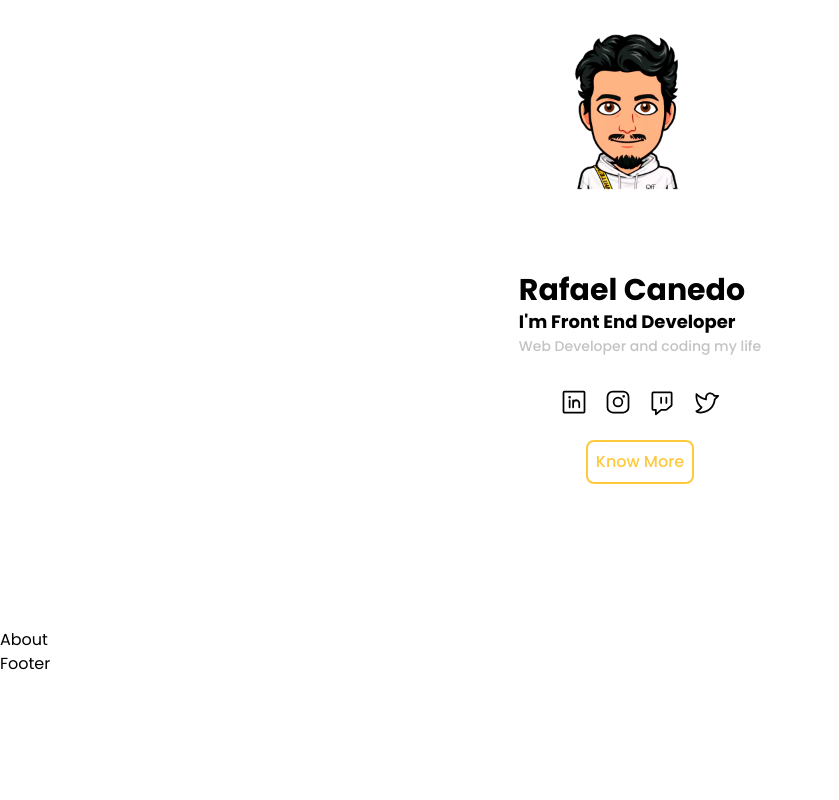
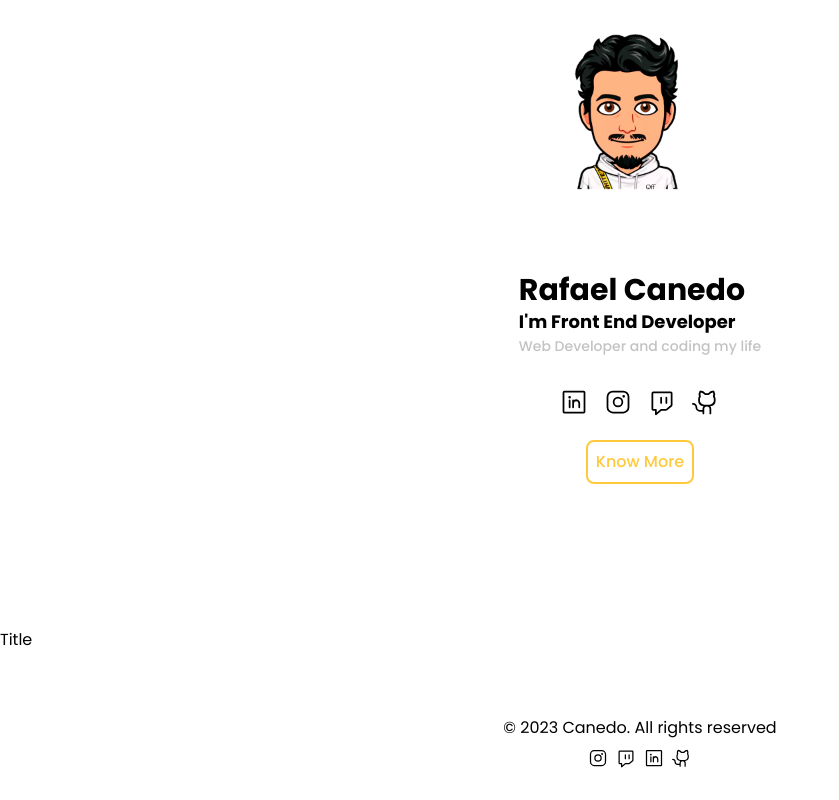
Before and after one commit to rafabcanedo/PortfolioCanedo, a React (Vite) app: page / in a window 1280 px wide. Shown: the part 220-1020 px from the top of the page, without its empty margins (0-839 px from the left). Before the commit the page ends 896 px from the top, so only its background shows below. Built offline with nearby package versions, Linux system fonts and the light colour scheme; a web font is replaced by a local one.

Commit message:
dark/light theme

```diff
--- a/src/Pages/About/index.jsx
+++ b/src/Pages/About/index.jsx
@@ -1,7 +1,9 @@
+import Title from "../../components/Design/Title";
+
 function About() {
  return(
   <div>
-   <h1>About</h1>
+   <Title />
   </div>
  )
 }
--- a/src/Pages/Home/index.jsx
+++ b/src/Pages/Home/index.jsx
@@ -1,5 +1,6 @@
 import Logo from '../../assets/Avatar.png';
-import { InstagramLogo, LinkedinLogo, TwitchLogo, TwitterLogo } from '@phosphor-icons/react';
+import { InstagramLogo, LinkedinLogo, TwitchLogo, GithubLogo } from '@phosphor-icons/react';
+import Button from '../../components/Button';
 
 function Home() {
  return(
@@ -18,24 +19,22 @@ function Home() {
    </div>
 
    <div className="flex flex-row gap-4 mb-6">
-   <a href="https://www.linkedin.com/in/rafael-canedo-4abaa8197/" className="cursor-pointer hover:text-primary">
+   <a href="https://www.linkedin.com/in/rafael-canedo-4abaa8197/" className="cursor-pointer hover:text-primary dark:text-white dark:hover:text-primary">
    <LinkedinLogo size={28} />
    </a>
-   <a href="https://www.instagram.com/canedodev/" target="_blank" className="cursor-pointer hover:text-primary">
+   <a href="https://www.instagram.com/canedodev/" target="_blank" className="cursor-pointer hover:text-primary dark:text-white dark:hover:text-primary">
    <InstagramLogo size={28} />
    </a>
-   <a href="https://www.twitch.tv/canedopriv" target="_blank" className="cursor-pointer hover:text-primary">
+   <a href="https://www.twitch.tv/canedopriv" target="_blank" className="cursor-pointer hover:text-primary dark:text-white dark:hover:text-primary">
    <TwitchLogo size={28} />
    </a>
-   <a href="https://twitter.com/canedopriv" target="_blank" className="cursor-pointer hover:text-primary">
-   <TwitterLogo size={28} />
+   <a href="https://github.com/rafabcanedo" target="_blank" className="cursor-pointer hover:text-primary dark:text-white dark:hover:text-primary">
+   <GithubLogo size={28} />
    </a>
    </div>
 
 
-   <button className="relative border-2 font-medium border-primary bg-transparent py-2 px-2 rounded-lg text-primary transition-colors before:absolute before:left-0 before:top-0 before:-z-10 before:h-full before:w-full before:origin-top-lef before:scale-x-0 before:bg-primary before:transition-transform before:duration-300 before:content-[''] hover:text-white before:hover:scale-x-100">
-    Know More
-   </button>
+   <Button title="Know More" />
 
    </div>
  )
--- a/src/components/Button/index.jsx
+++ b/src/components/Button/index.jsx
@@ -1,9 +1,10 @@
-export default function Button(title, href) {
+export default function Button({title, link}) {
  return(
   <div>
   <button className="relative border-2 font-medium border-primary bg-transparent py-2 px-2 rounded-lg text-primary transition-colors before:absolute before:left-0 before:top-0 before:-z-10 before:h-full before:w-full before:origin-top-lef before:scale-x-0 before:bg-primary before:transition-transform before:duration-300 before:content-[''] hover:text-white before:hover:scale-x-100">
+    <a href={link}>
     {title}
-    {href}
+    </a>
   </button>
   </div>
  )
--- /dev/null
+++ b/src/components/Design/Title.jsx
@@ -0,0 +1,7 @@
+export default function Title() {
+ return(
+  <div>
+   <h1 className="dark:text-white">Title</h1>
+  </div>
+ )
+}
--- a/src/components/Footer/index.jsx
+++ b/src/components/Footer/index.jsx
@@ -1,7 +1,31 @@
+import { InstagramLogo, TwitchLogo, LinkedinLogo, GithubLogo } from "@phosphor-icons/react";
+
 export default function Footer() {
  return(
-  <div>
-   <h1>Footer</h1>
+  <div className="flex flex-col mt-8 p-8 justify-center items-center gap-2">
+
+   <p className="dark:text-subtitle">
+    &copy; {new Date().getFullYear()} Canedo. All rights reserved
+   </p>
+
+   <div className="flex flex-row gap-2">
+    <a href='https://www.instagram.com/canedodev/' target='_blank' rel='nooperner' className='cursor-pointer hover:text-primary dark:text-white dark:hover:text-primary'>
+     <InstagramLogo size={20} />
+    </a>
+
+    <a href='https://www.twitch.tv/canedopriv' target='_blank' rel='nooperner' className='cursor-pointer hover:text-primary dark:text-white dark:hover:text-primary'>
+     <TwitchLogo size={20} />
+    </a>
+
+    <a href='https://www.linkedin.com/in/rafael-canedo-4abaa8197/' target='_blank' rel='nooperner' className='cursor-pointer hover:text-primary dark:text-white dark:hover:text-primary'>
+     <LinkedinLogo size={20} />
+    </a>
+
+    <a href='https://github.com/rafabcanedo' target='_blank' rel='nooperner' className='cursor-pointer hover:text-primary dark:text-white dark:hover:text-primary'>
+     <GithubLogo size={20} />
+    </a>
+
+   </div>
   </div>
  )
 }
--- a/src/components/Navbar/index.jsx
+++ b/src/components/Navbar/index.jsx
@@ -1,6 +1,6 @@
 import React, { useState } from 'react';
 import { useTheme } from '../../hooks/useTheme';
-import Logo from "../Logo";
+import Logo from "../Design/Logo";
 
 import { X, List, Moon, Sun } from '@phosphor-icons/react';
 
@@ -10,7 +10,7 @@ function Navbar() {
  const { theme, setTheme } = useTheme();
 
  return(
-  <div className="w-full fixed top-0 left-0">
+   <div className="w-full fixed top-0 left-0">
    <div className="md:flex items-center justify-between bg-navbar py-4 md:px-10 px-7">
    <div>
    <Logo />
@@ -20,7 +20,7 @@ function Navbar() {
     onClick={() => setOpen(!open)}
     className="text-3xl absolute right-8 top-6 cursor-pointer md:hidden"
    >
-    {open ? <X /> : <List />}
+    {open ? <X className="dark:text-white" /> : <List className="dark:text-white" />}
    </div>
 
     <ul
@@ -61,6 +61,8 @@ function Navbar() {
      Linkedin
     </button>
     </div>
+
+
    </div>
   </div>
  )
```
Also changed, not shown: src/components/Design/Logo.jsx (renamed from src/components/Logo/index.jsx).
